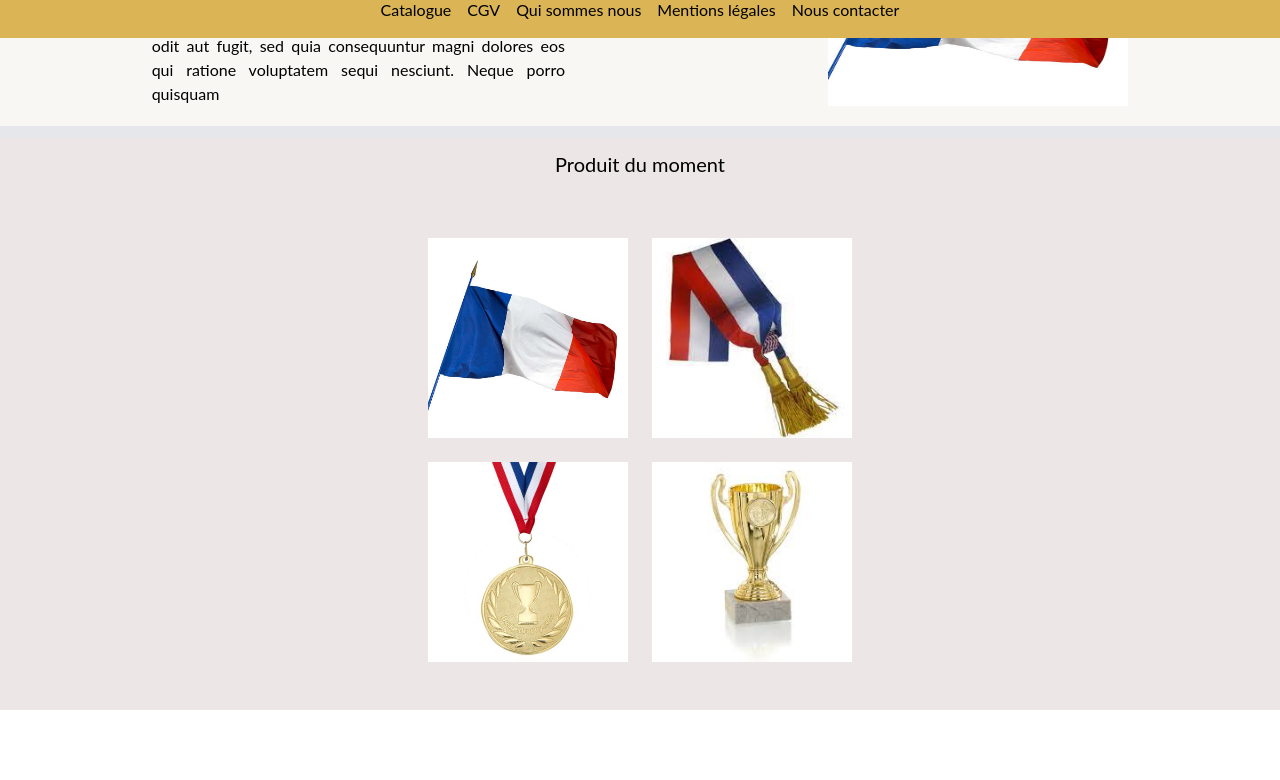
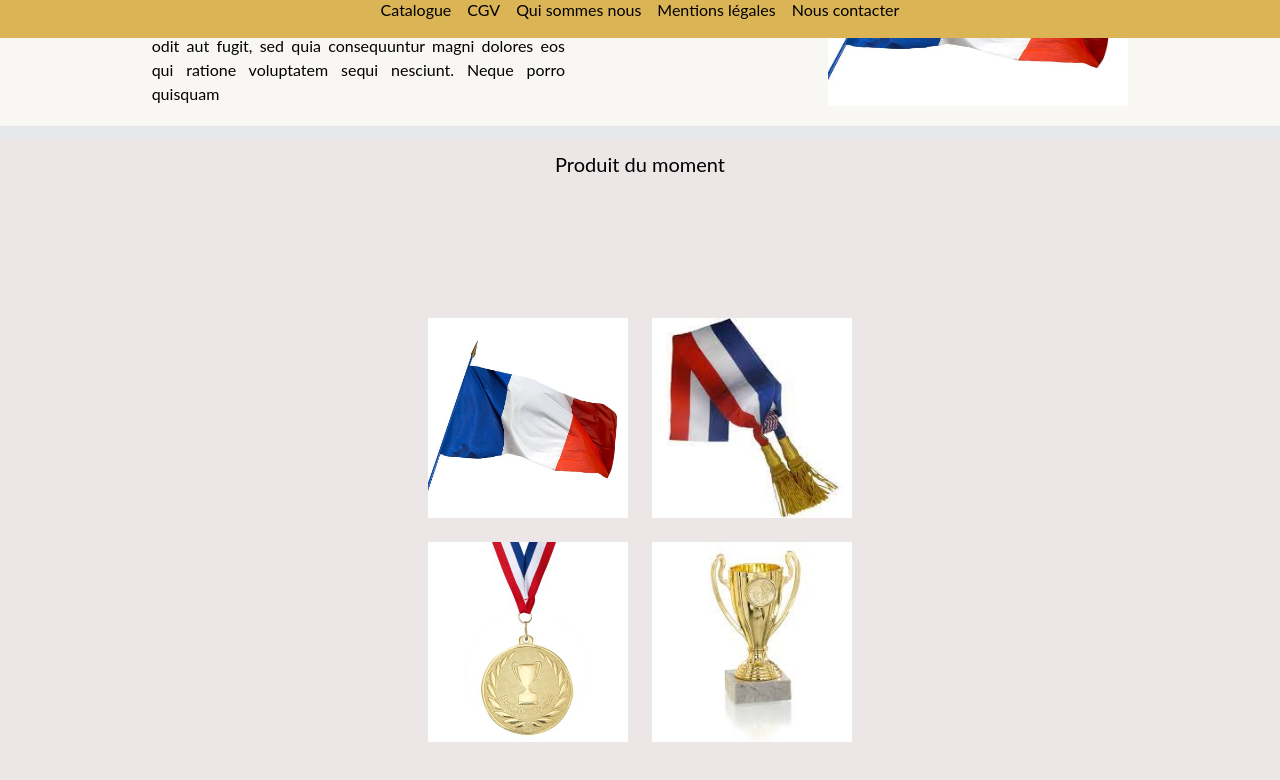
Before and after one commit to sele-nap/App-devis-lyon-js-react-sept21, a Next.js app: page / in a window 1280 px wide. Shown: the part 762-1542 px from the top of the page. Before the commit the page ends 1472 px from the top, so only its background shows below. Built offline with nearby package versions, Linux system fonts and the light colour scheme; no server answers.

Commit message:
resolve conflict

```diff
--- a/pages/index.js
+++ b/pages/index.js
@@ -75,7 +75,7 @@ export default function Home() {
                 Produit du moment
               </h2>
               <div className=" h-full p-7 w-full m-100">
-                <div className=" border-solid border-2 border-black rounded-xl p-5 md:border-none grid overflow-hidden grid-cols-2 grid-rows-2 gap-6 pb">
+                <div className=" border-solid border-2 border-black rounded-xl p-5 md:border-none grid overflow-hidden grid-cols-2 grid-rows-2 m-20 gap-6 pb sm: m-4">
                   <Link href="/catalog">
                     <a className="flex justify-center md:justify-end ">
                       <Image
```
Lines whose indentation alone changed are shown as unchanged.
